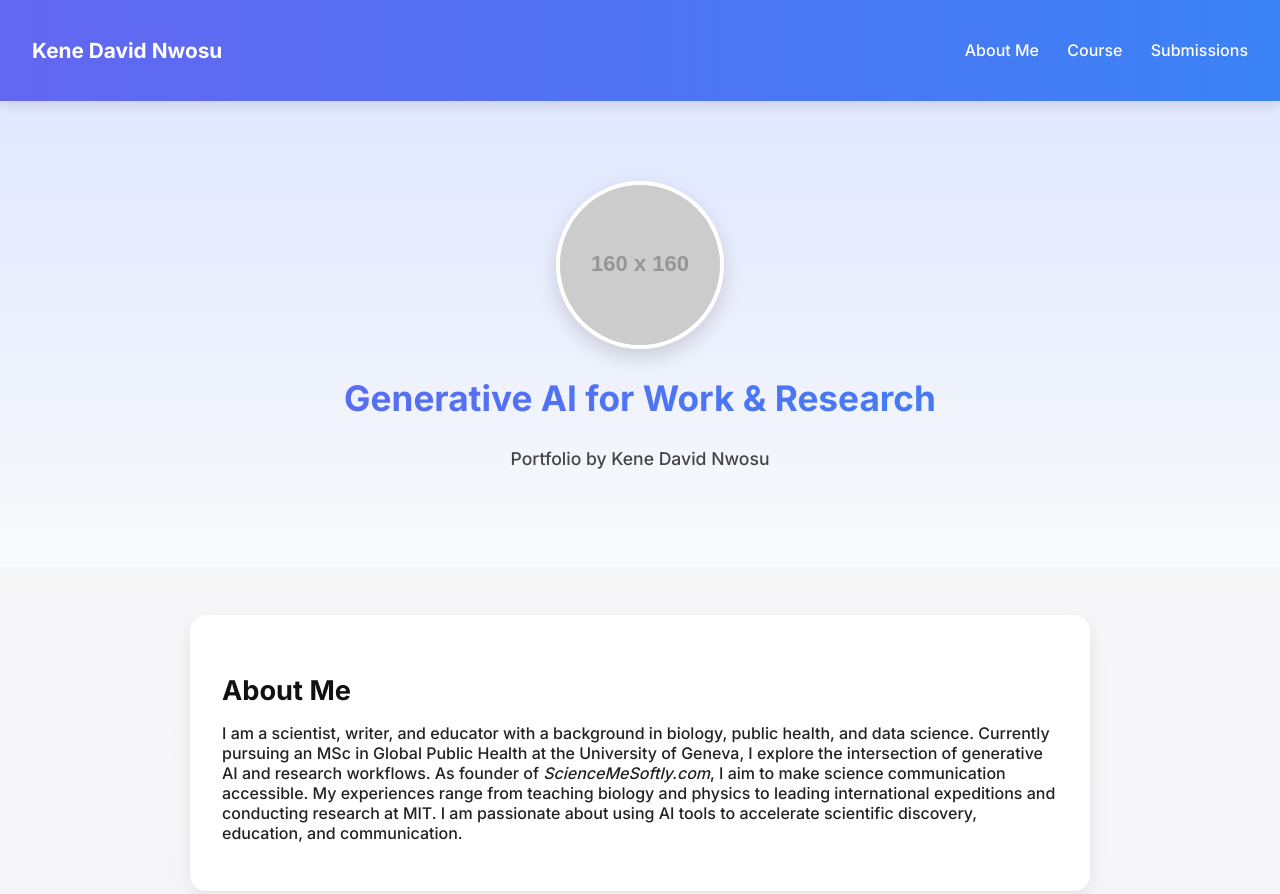
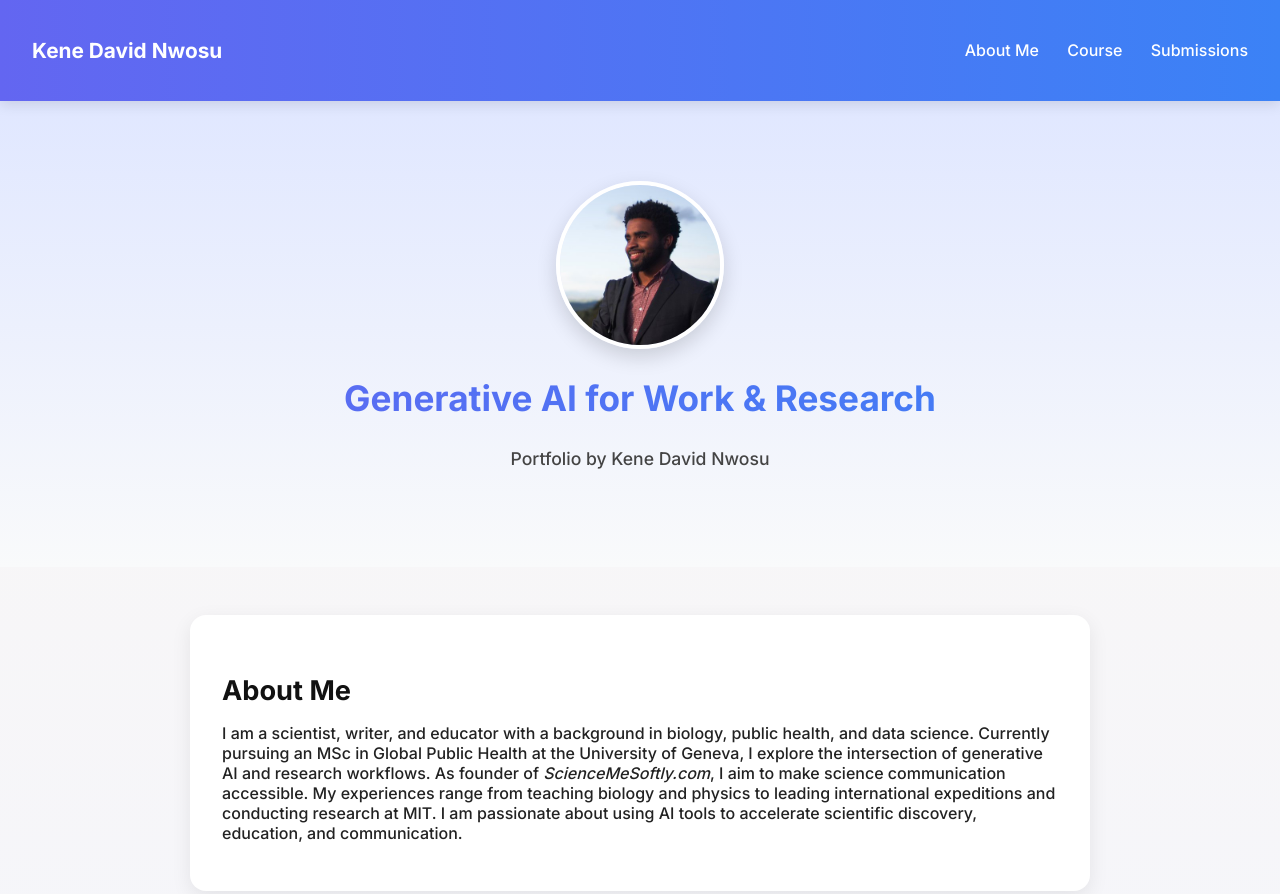
Before and after one commit to kendavidn/graph-ai-portfolio-10, a plain HTML site: page index.html in a window 1280 px wide. Shown: the top 894 px of the page. Drawn offline with Linux system fonts and the light colour scheme; placeholder pictures from the web are drawn by us.

Commit message:
Update index.html

```diff
--- a/index.html
+++ b/index.html
@@ -119,7 +119,7 @@
   </header>
 
   <div class="hero">
-    <img src="https://via.placeholder.com/160" alt="Profile photo">
+    <img src="https://github.com/kendavidn/graph-ai-portfolio-10/blob/main/uEHZw93g_400x400%20(1).jpg?raw=true" alt="Profile photo">
     <h2>Generative AI for Work & Research</h2>
     <p>Portfolio by Kene David Nwosu</p>
   </div>
```
